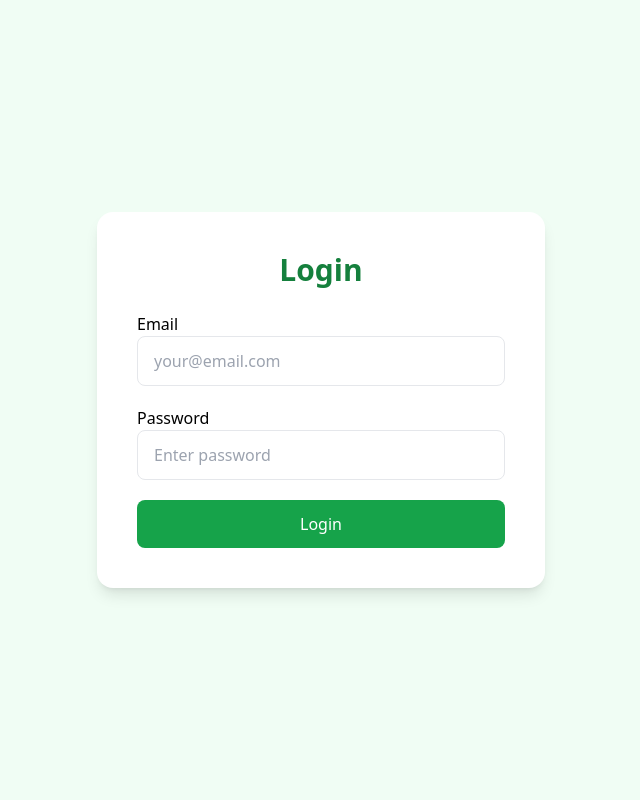
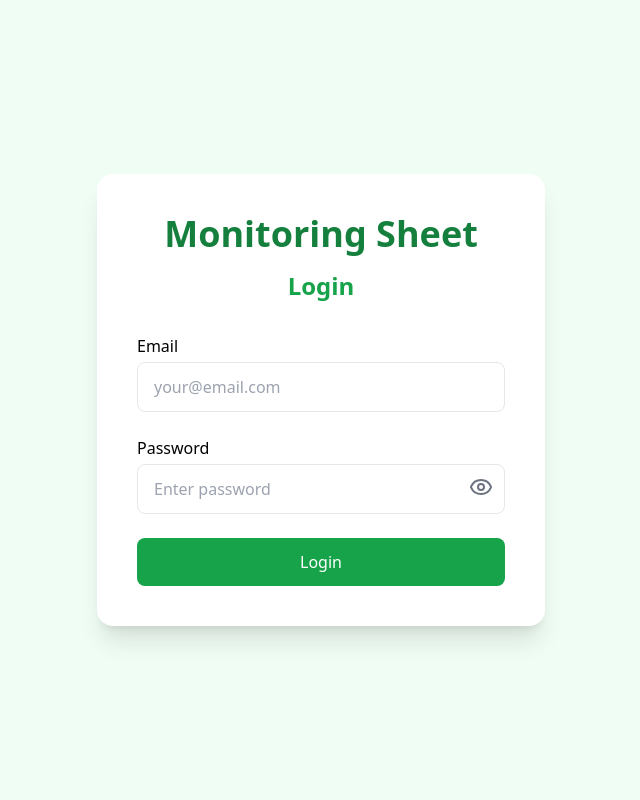
Before and after one commit to JohnPaulQuintana/SHEET_MONITORING, a FastAPI app: page /auth/login in a window 1280 px wide. Shown: the whole page, without its empty margins (319-959 px from the left). Run offline with FastAPI, Linux system fonts and the light colour scheme; some libraries are stand-ins or nearby versions.

Commit message:
Update login.html

```diff
--- a/app/templates/login.html
+++ b/app/templates/login.html
@@ -1,49 +1,61 @@
-{% extends "base.html" %} {% block title %}Login{% endblock %} {% block content
-%}
-<div class="min-h-screen flex items-center justify-center bg-green-50">
-  <div class="bg-white shadow-lg rounded-2xl p-10 max-w-md w-full">
-    <h2 class="text-3xl font-bold text-green-700 text-center mb-6">Login</h2>
+{% extends "base.html" %}
+{% block title %}Monitoring Sheet - Login{% endblock %}
+{% block content %}
+<div class="min-h-screen flex items-center justify-center bg-green-50 p-4">
+  <div class="bg-white shadow-xl rounded-2xl p-10 max-w-md w-full">
+    <!-- App Name -->
+    <h1 class="text-4xl font-extrabold text-green-700 text-center mb-4">Monitoring Sheet</h1>
+    <h2 class="text-2xl font-semibold text-green-600 text-center mb-8">Login</h2>
 
-    <form id="loginForm" class="space-y-5">
+    <form id="loginForm" class="space-y-6">
       <div>
-        <label>Email</label>
+        <label class="block font-medium mb-1">Email</label>
         <input
           type="email"
           id="email"
           required
           placeholder="your@email.com"
-          class="w-full px-4 py-3 border rounded-lg focus:ring-2 focus:ring-green-400"
+          class="w-full px-4 py-3 border rounded-lg focus:ring-2 focus:ring-green-400 focus:outline-none"
         />
       </div>
 
       <div class="relative">
-        <label>Password</label>
+        <label class="block font-medium mb-1">Password</label>
         <input
           type="password"
           id="password"
           required
           placeholder="Enter password"
-          class="w-full px-4 py-3 border rounded-lg focus:ring-2 focus:ring-green-400"
+          class="w-full px-4 py-3 border rounded-lg focus:ring-2 focus:ring-green-400 focus:outline-none pr-10"
         />
+        <!-- Password toggle using Lucide -->
+        <button type="button" id="togglePassword" class="absolute right-3 top-1/2 text-gray-500 hover:text-gray-700">
+          <i data-lucide="eye"></i>
+        </button>
       </div>
 
       <button
         type="submit"
-        class="w-full py-3 bg-green-600 text-white rounded-lg"
+        id="loginBtn"
+        class="w-full py-3 bg-green-600 text-white rounded-lg flex items-center justify-center"
       >
-        Login
+        <span id="btnText">Login</span>
+        <svg id="loader" class="w-5 h-5 ml-2 animate-spin hidden text-white" xmlns="http://www.w3.org/2000/svg" fill="none" viewBox="0 0 24 24">
+          <circle class="opacity-25" cx="12" cy="12" r="10" stroke="currentColor" stroke-width="4"></circle>
+          <path class="opacity-75" fill="currentColor" d="M4 12a8 8 0 018-8v4a4 4 0 00-4 4H4z"></path>
+        </svg>
       </button>
       <p id="errorMsg" class="text-red-500 text-center mt-2 hidden"></p>
     </form>
   </div>
 </div>
 
+<!-- Lucide Icons -->
 <script type="module">
-  // Redirect to dashboard if already logged in
+  lucide.createIcons();
+
   const token = document.cookie.split('; ').find(row => row.startsWith('token='));
-  if (token) {
-    window.location.href = "/dashboard";
-  }
+  if (token) window.location.href = "/dashboard";
 
   import { initializeApp } from "https://www.gstatic.com/firebasejs/12.3.0/firebase-app.js";
   import { getAuth, signInWithEmailAndPassword } from "https://www.gstatic.com/firebasejs/12.3.0/firebase-auth.js";
@@ -61,11 +73,36 @@
   const app = initializeApp(firebaseConfig);
   const auth = getAuth(app);
 
-  document.getElementById("loginForm").addEventListener("submit", async (e) => {
+  const loginForm = document.getElementById("loginForm");
+  const loader = document.getElementById("loader");
+  const btnText = document.getElementById("btnText");
+  const errorMsg = document.getElementById("errorMsg");
+  const loginBtn = document.getElementById("loginBtn");
+  const passwordInput = document.getElementById("password");
+  const togglePassword = document.getElementById("togglePassword");
+
+  togglePassword.addEventListener("click", () => {
+    const type = passwordInput.type === "password" ? "text" : "password";
+    passwordInput.type = type;
+
+    // Swap icon
+    togglePassword.innerHTML = type === "password"
+      ? '<i data-lucide="eye"></i>'
+      : '<i data-lucide="eye-off"></i>';
+    lucide.createIcons();
+  });
+
+  loginForm.addEventListener("submit", async (e) => {
     e.preventDefault();
+    errorMsg.classList.add("hidden");
+
+    // Show loader
+    btnText.textContent = "Logging in...";
+    loader.classList.remove("hidden");
+    loginBtn.disabled = true;
+
     const email = document.getElementById("email").value;
     const password = document.getElementById("password").value;
-    const errorMsg = document.getElementById("errorMsg");
 
     try {
       const userCredential = await signInWithEmailAndPassword(auth, email, password);
@@ -88,8 +125,11 @@
     } catch (err) {
       errorMsg.textContent = err.message;
       errorMsg.classList.remove("hidden");
+    } finally {
+      btnText.textContent = "Login";
+      loader.classList.add("hidden");
+      loginBtn.disabled = false;
     }
   });
 </script>
-
 {% endblock %}
```
